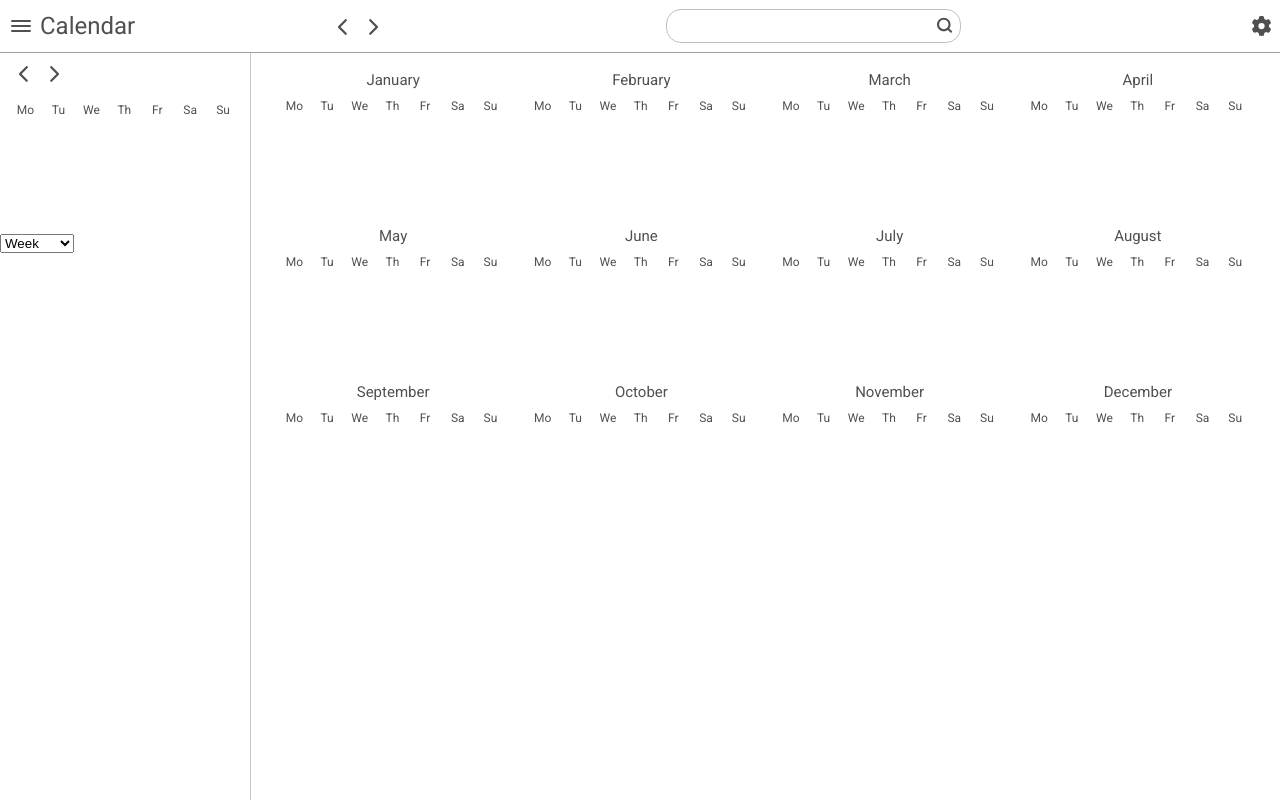
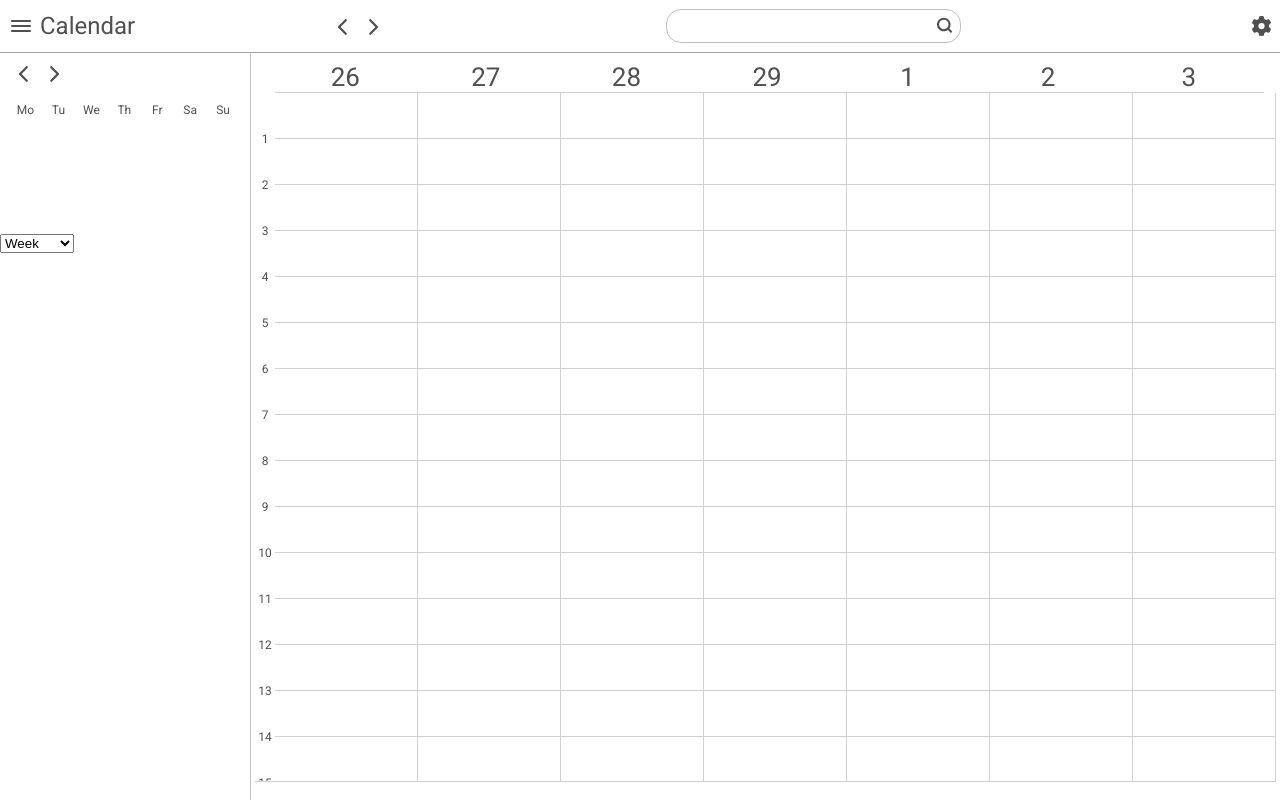
Before and after one commit to Litenoo/VueCalendar, a Vue app: page / in a window 1280 px wide. Built offline with nearby package versions, Linux system fonts and the light colour scheme.

Commit message:
Incrementing/Decrementing days for day display and week display have been improved.

```diff
--- a/src/components/Calendar.vue
+++ b/src/components/Calendar.vue
@@ -10,9 +10,9 @@ import store from '../store';
 
 <template>
   <div id="calendar">
-    <DayGrid v-if="store.state.date.view === 'One-day'" />
-    <WeekGrid v-else-if="store.state.date.view === 'Week'" />
-    <MonthGrid v-else-if="store.state.date.view === 'Month'" />
+    <DayGrid v-if="store.state.date.viewMode === 'One-day'" />
+    <WeekGrid v-else-if="store.state.date.viewMode === 'Week'" />
+    <MonthGrid v-else-if="store.state.date.viewMode === 'Month'" />
     <YearGrid v-else />
   </div>
 </template>
--- a/src/components/mainContent/Day.vue
+++ b/src/components/mainContent/Day.vue
@@ -6,7 +6,7 @@ import { computed } from 'vue';
 
 
 const days = [
-{ monthDay: computed(()=> store.state.currentDate.day), weekDay: 'Friday' },
+{ monthDay: computed(()=> store.state.date.display[0]), weekDay: 'Friday' },
 ]
 </script>
 
--- a/src/components/mainContent/Week.vue
+++ b/src/components/mainContent/Week.vue
@@ -4,10 +4,10 @@ import HoursColumn from './HoursDisplay.vue';
 import store from '../../store';
 import { computed, toRaw, isProxy } from 'vue';
 
-store.dispatch("incrementWeek")
+store.dispatch("changeDay", 0)
 
 let weekDaysN = computed(()=> {
-  let rawData = store.state.currentDate.weekDisplay;
+  let rawData = store.state.date.display;
   rawData = toRaw(rawData)
   let res = []
   for(let i = 0; i < 7; i++){
--- a/src/store.js
+++ b/src/store.js
@@ -9,8 +9,9 @@ const store = createStore({
         viewMode: "Week",
         miniCalendarView: acctualDate.getMonth(),
         calendarView: acctualDate.getMonth(),
+        display: new Array(),
 
-        _day: acctualDate.getDate(),
+        _day: acctualDate.getDate() - acctualDate.getDay() + 1, // Check if subtracting, so the start day is monday is 100% correct in every month
         _year: acctualDate.getFullYear(),
         _month: acctualDate.getMonth() + 1,
       }
@@ -18,6 +19,9 @@ const store = createStore({
   },
   mutations: {
     changeMonth(state, num) {
+      const monthNames = ["January", "February", "March", "April", "May", "June",
+        "July", "August", "September", "October", "November", "December"
+      ];
       state.date._month += num;
 
       if (state.date._month < 1) {
@@ -27,6 +31,7 @@ const store = createStore({
         state.date_month = 1;
         state.date._year++;
       }
+      console.log("Now its " + monthNames[state.date._month - 1] + " , Which has length of :" + new Date(state.date._year, state.date._month, 0).getDate());
     },
     updateViewMode(state, newMode) {
       state.date.viewMode = newMode;
@@ -42,13 +47,22 @@ const store = createStore({
         let negative = state.date._day;
         state.date._day = (new Date(state.date._year, state.date._month, 0).getDate()) + negative;
       } else if (state.date._day > new Date(state.date._year, state.date._month, 0).getDate()) {
+        let excess = state.date._day - new Date(state.date._year, state.date._month, 0).getDate();
         commit("changeMonth", 1);
-        let excess = state.date._day - new Date(state.date._year, state.date._month, 0).getDate();
-        console.log(`excess equals ${state.date._day} - ${new Date(state.date._year, state.date._month, 0).getDate()}`);
-        console.log(`length of ${state.date._month} is :`, new Date(state.date._year, state.date._month, 0).getDate());
         state.date._day = excess;
-        console.log(state.date._day);
       }
+      console.log(state.date._day);
+      state.date.display = [];
+
+      let displayDays = state.date._day;
+      for (let i = 0; i < 7; i++, displayDays++) {
+        if (displayDays > new Date(state.date._year, state.date._month, 0).getDate()) {
+          displayDays = 1;
+        }
+        state.date.display.push(displayDays);
+      }
+
+      console.log(state.date.display)
     }
   },
 });
```
